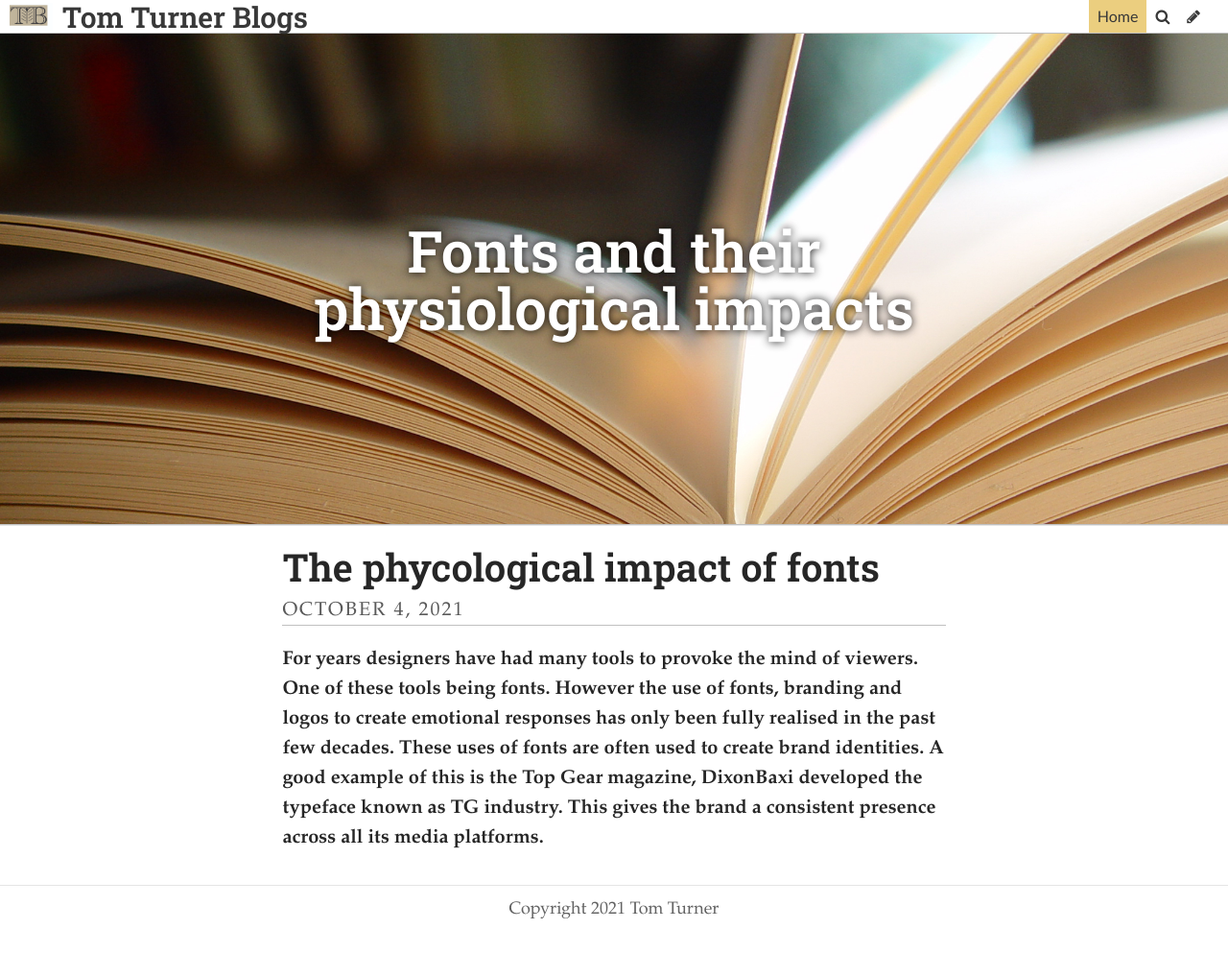
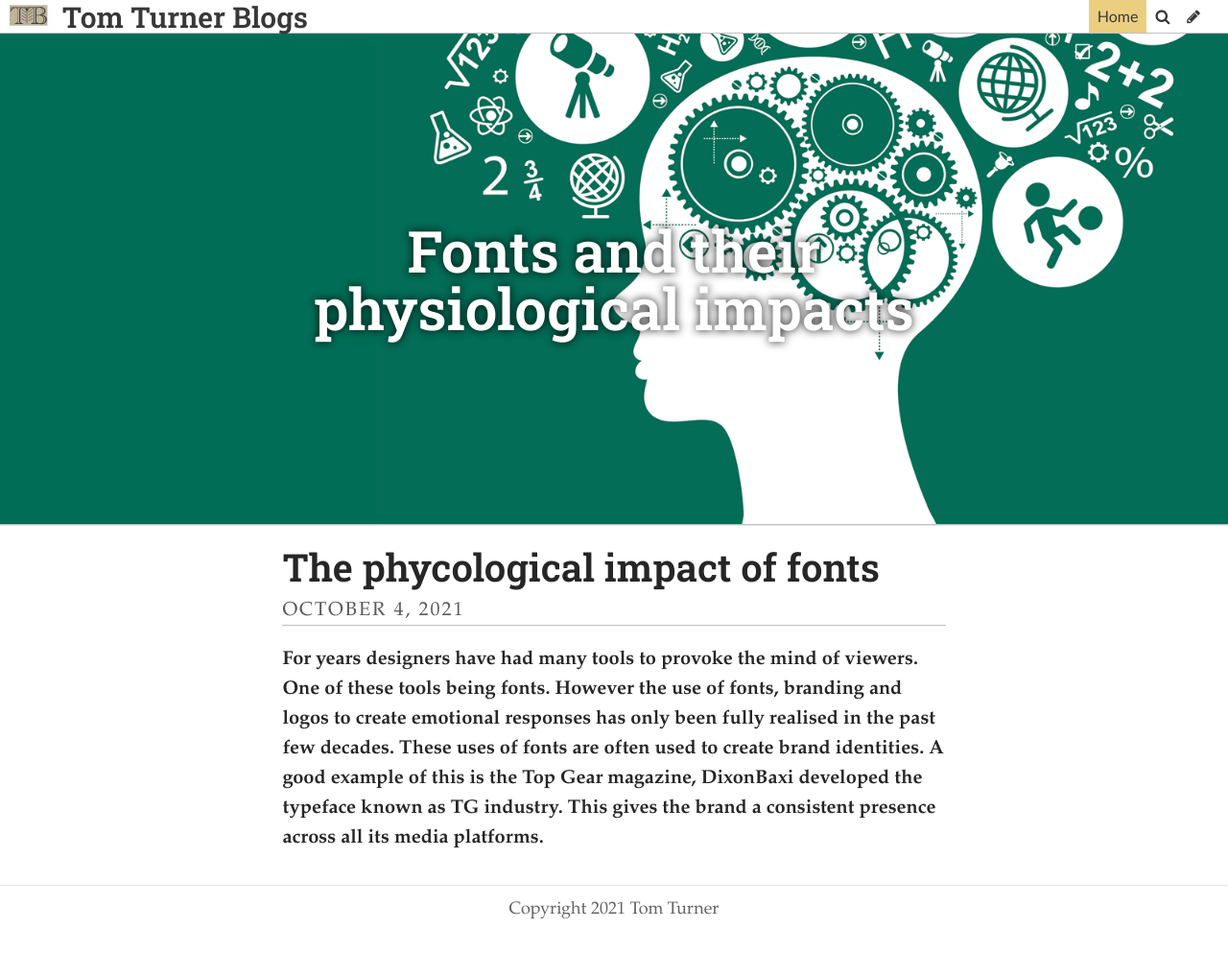
Before and after one commit to Tomturner11/Toms-typography, a Jekyll site: the page built from index.html, in a window 1280 px wide. Shown: the whole page at 96% size. Built offline with Jekyll 4.4.1, drawn with Linux system fonts in a browser that asks for light colours; some web fonts are replaced; the list of posts is cut into pages by our own code.

Commit message:
Update Settings “general”

```diff
--- a/_data/settings.yml
+++ b/_data/settings.yml
@@ -1,7 +1,7 @@
 title: Tom Turner Blogs
 description: A website containing a series of blogs, written by Tom Turner
 footer_text: Copyright 2021 Tom Turner
-header_feature_image: ../uploads/pages.jpg
+header_feature_image: ../uploads/hero-psychology-in-education-1600.png
 header_text: Fonts and their physiological impacts
 header_text_color: "#ffffff"
 bannerheight: 40vmax
```
Also changed, not shown: uploads/hero-psychology-in-education-1600.png (added).
